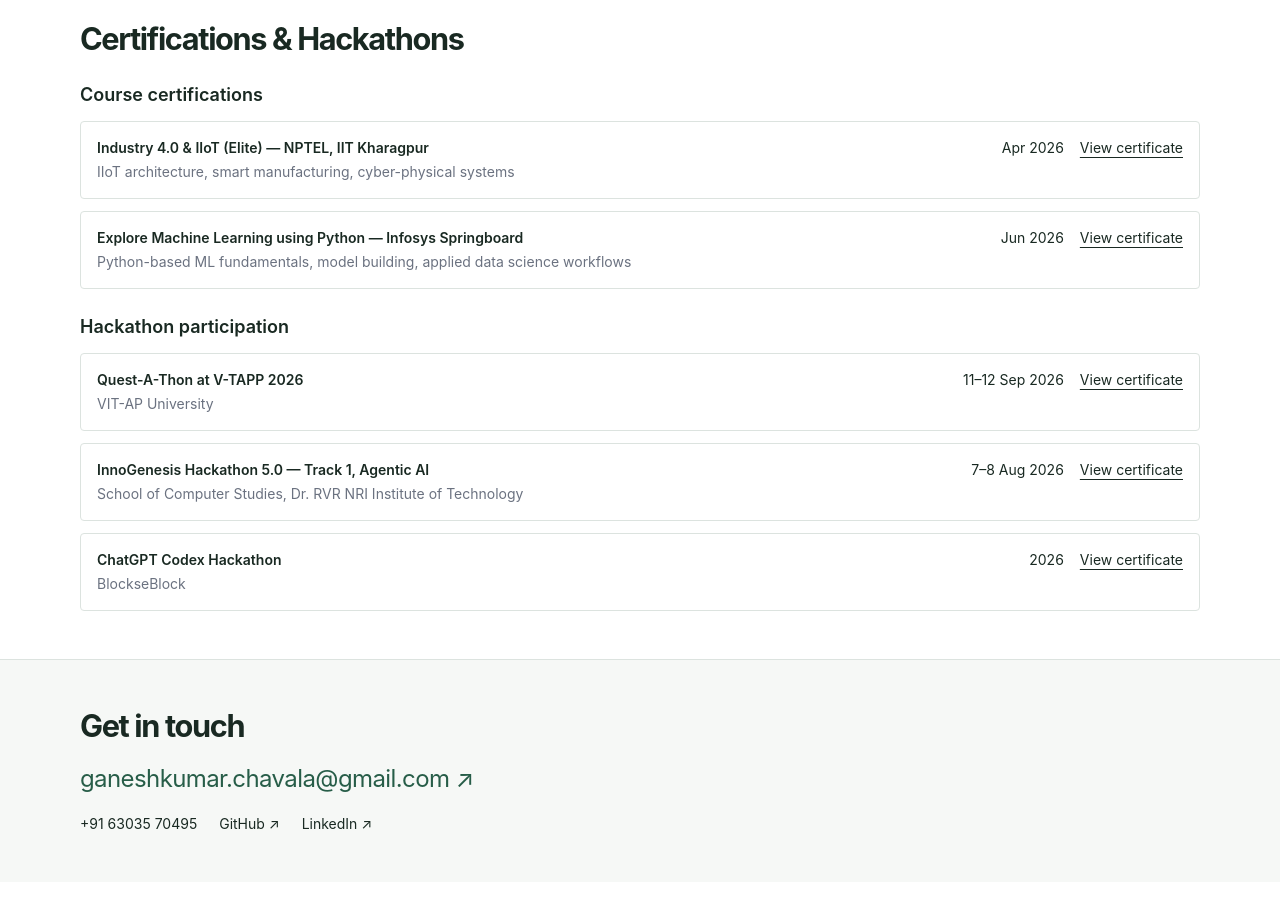
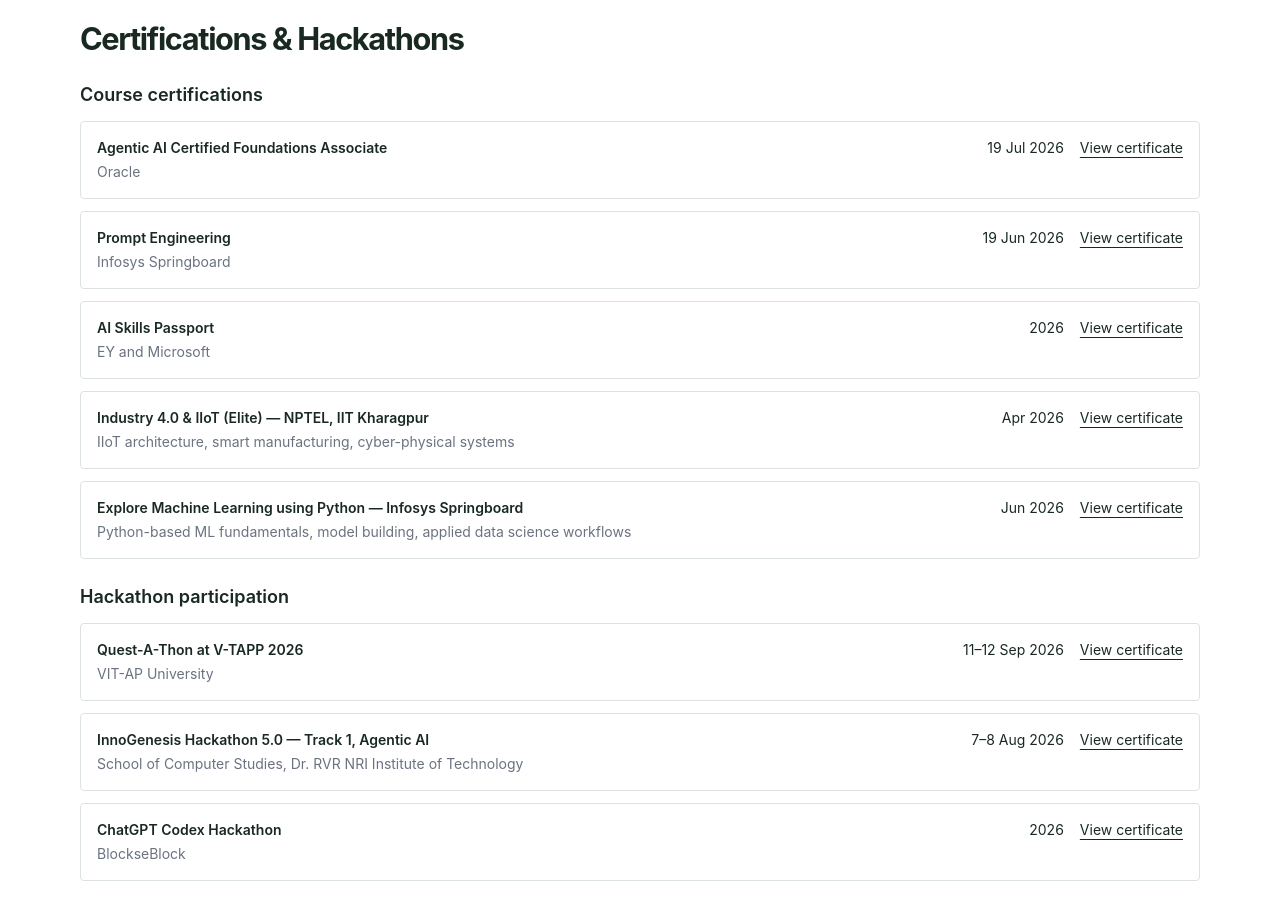
Before and after one commit to ganeshkumarbuilds/portfolio, a React (Vite) app: page / in a window 1280 px wide. Shown: the part 2240-3160 px from the top of the page. Before the commit the page ends 3122 px from the top, so only its background shows below. Built offline with nearby package versions, Linux system fonts and the light colour scheme; the HTML template or start-up script is replaced by a standard one.

Commit message:
Add AI Skills Passport, Oracle Agentic AI, and Infosys Prompt Engineering credentials

```diff
--- a/src/data/portfolioData.js
+++ b/src/data/portfolioData.js
@@ -73,6 +73,24 @@ export const outreach = {
 
 export const certifications = [
   {
+    title: 'Agentic AI Certified Foundations Associate',
+    org: 'Oracle',
+    date: '19 Jul 2026',
+    link: 'https://drive.google.com/file/d/1ZipyjRXneimj3XzBgUqku213zlaI5Qv7/view?usp=drive_link',
+  },
+  {
+    title: 'Prompt Engineering',
+    org: 'Infosys Springboard',
+    date: '19 Jun 2026',
+    link: 'https://drive.google.com/file/d/1J68N-YhPgmNL-qHJ_uRNBbZ550yPeomJ/view?usp=drive_link',
+  },
+  {
+    title: 'AI Skills Passport',
+    org: 'EY and Microsoft',
+    date: '2026',
+    link: 'https://drive.google.com/file/d/1xSpL4wD9xSVG2ZmRsvnZgvAZRlx-6ShH/view?usp=drive_link',
+  },
+  {
     title: 'Industry 4.0 & IIoT (Elite) — NPTEL, IIT Kharagpur',
     org: 'IIoT architecture, smart manufacturing, cyber-physical systems',
     date: 'Apr 2026',
```
